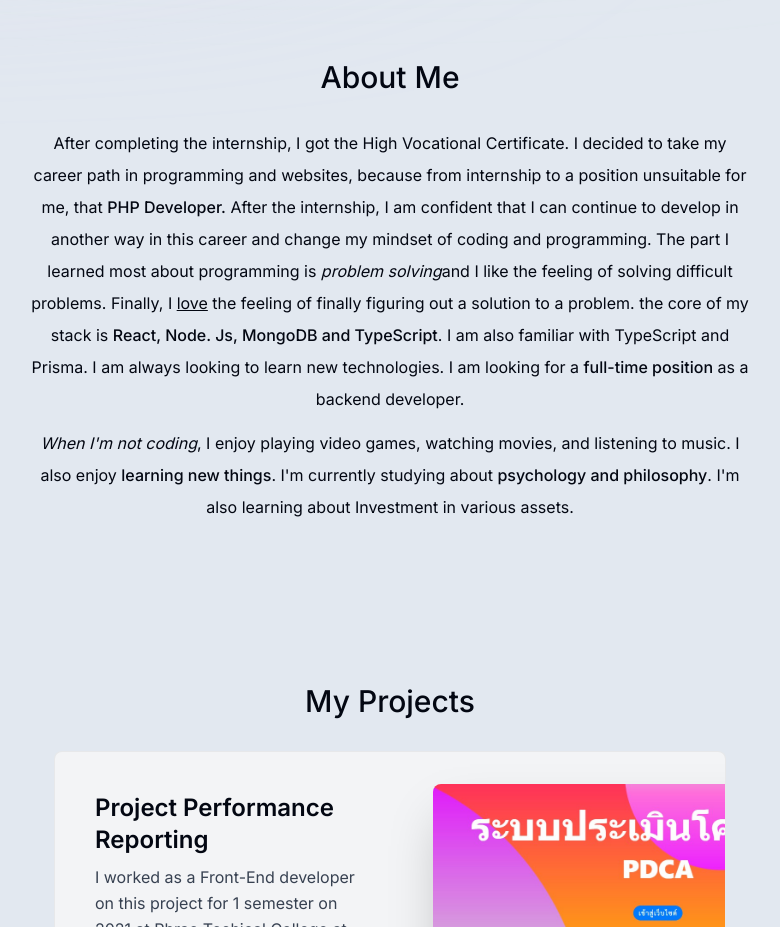
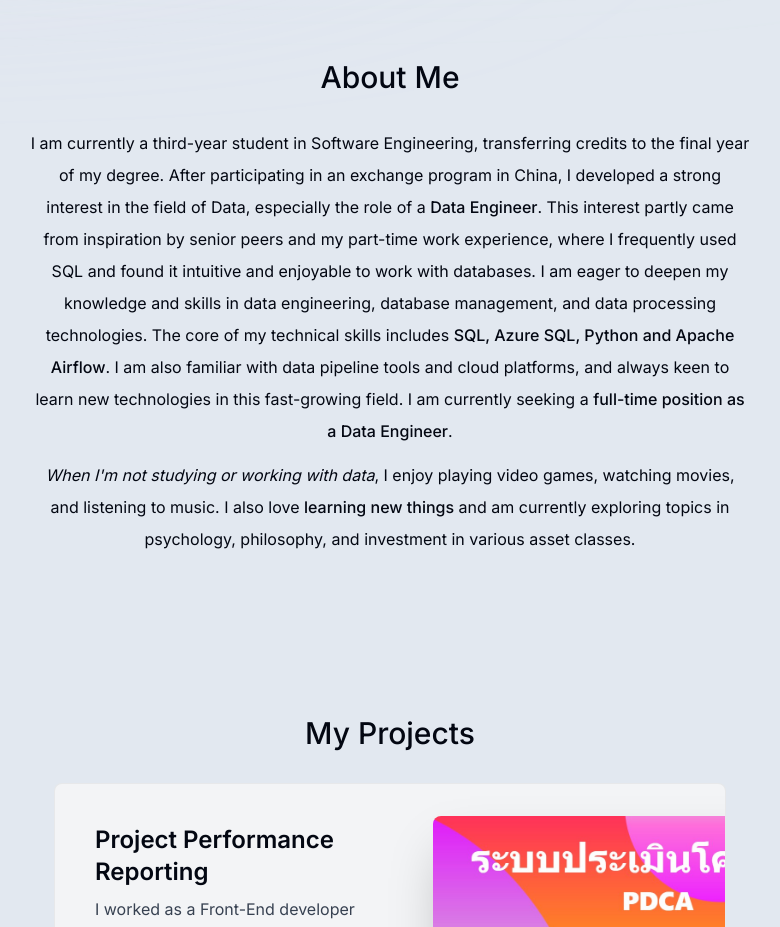
Before and after one commit to phonlapatS/Portfolio-with-React-Nextjs, a Next.js app: page / in a window 1280 px wide. Shown: the part 781-1708 px from the top of the page, without its empty margins (250-1030 px from the left). Built offline with nearby package versions, Linux system fonts and the light colour scheme.

Commit message:
Edited about me contents to match current interested about data engineer

```diff
--- a/components/about.tsx
+++ b/components/about.tsx
@@ -1,48 +1,54 @@
 "use client";
 
-import React, { useEffect } from 'react';
-import SectionHeading from './section-heading';
+import React, { useEffect } from "react";
+import SectionHeading from "./section-heading";
 import { motion } from "framer-motion";
-import { useSectionInView } from '@/lib/hooks';
+import { useSectionInView } from "@/lib/hooks";
 
 export default function About() {
-  const {ref} = useSectionInView('About', 0.5);
+  const { ref } = useSectionInView("About", 0.5);
 
   return (
     <motion.section
       ref={ref}
-            className='mb-28 max-w-[45rem] text-center leading-8 sm:mb-40 scroll-mt-28'
+      className="mb-28 max-w-[45rem] text-center leading-8 sm:mb-40 scroll-mt-28"
       initial={{ opacity: 0, y: 100 }}
       animate={{ opacity: 1, y: 0 }}
       transition={{ delay: 0.175 }}
       id="about"
     >
-
       <SectionHeading>About Me</SectionHeading>
 
       <p className="mb-3">
-        After completing the internship, I got the High Vocational Certificate. I decided to take my career path in programming and websites,
-        because from internship to a position unsuitable for me, that{" "}
-        <span className="font-medium">PHP Developer.</span> After the internship,
-        I am confident that I can continue to develop in another way in this career and change my mindset of coding and programming. {" "}
-        {/* <span className="font-medium"></span>.{" "} */}
-        The part I learned most about programming is <span className="italic">problem solving</span>
-        and I like the feeling of solving difficult problems. Finally, I <span className="underline">love</span> the feeling of finally figuring out a solution to a problem.
-        the core of my stack is{" "}
+        I am currently a third-year student in Software Engineering,
+        transferring credits to the final year of my degree. After participating
+        in an exchange program in China, I developed a strong interest in the
+        field of Data, especially the role of a{" "}
+        <span className="font-medium">Data Engineer</span>. This interest partly
+        came from inspiration by senior peers and my part-time work experience,
+        where I frequently used SQL and found it intuitive and enjoyable to work
+        with databases. I am eager to deepen my knowledge and skills in data
+        engineering, database management, and data processing technologies. The
+        core of my technical skills includes{" "}
         <span className="font-medium">
-          React, Node. Js, MongoDB and TypeScript
+          SQL, Azure SQL, Python and Apache Airflow
         </span>
-        . I am also familiar with TypeScript and Prisma. I am always looking to learn new technologies.
-        I am looking for a{" "}
-        <span className="font-medium">full-time position</span> as a backend developer.
+        . I am also familiar with data pipeline tools and cloud platforms, and
+        always keen to learn new technologies in this fast-growing field. I am
+        currently seeking a{" "}
+        <span className="font-medium">
+          full-time position as a Data Engineer
+        </span>
+        .
       </p>
-
       <p>
-        <span className="italic">When I'm not coding</span>, I enjoy playing video games, watching movies, and listening to music.
-         I also enjoy{" "}
-        <span className="font-medium">learning new things</span>. I'm currently
-        studying about{" "}
-        <span className="font-medium">psychology and philosophy</span>. I'm also learning about Investment in various assets.
+        <span className="italic">
+          When I'm not studying or working with data
+        </span>
+        , I enjoy playing video games, watching movies, and listening to music.
+        I also love <span className="font-medium">learning new things</span> and
+        am currently exploring topics in psychology, philosophy, and investment
+        in various asset classes.
       </p>
     </motion.section>
   );
```
Lines whose indentation alone changed are shown as unchanged.
